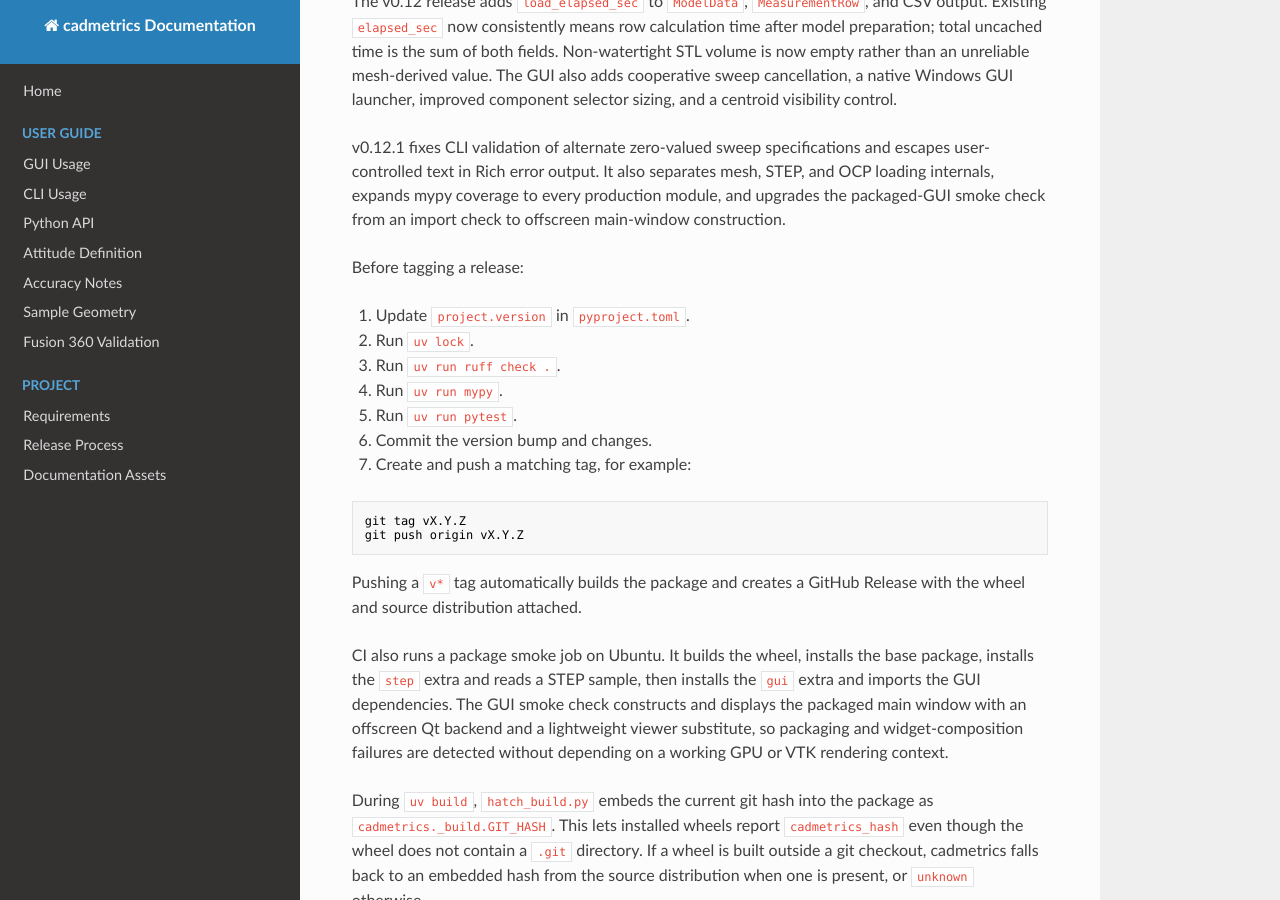
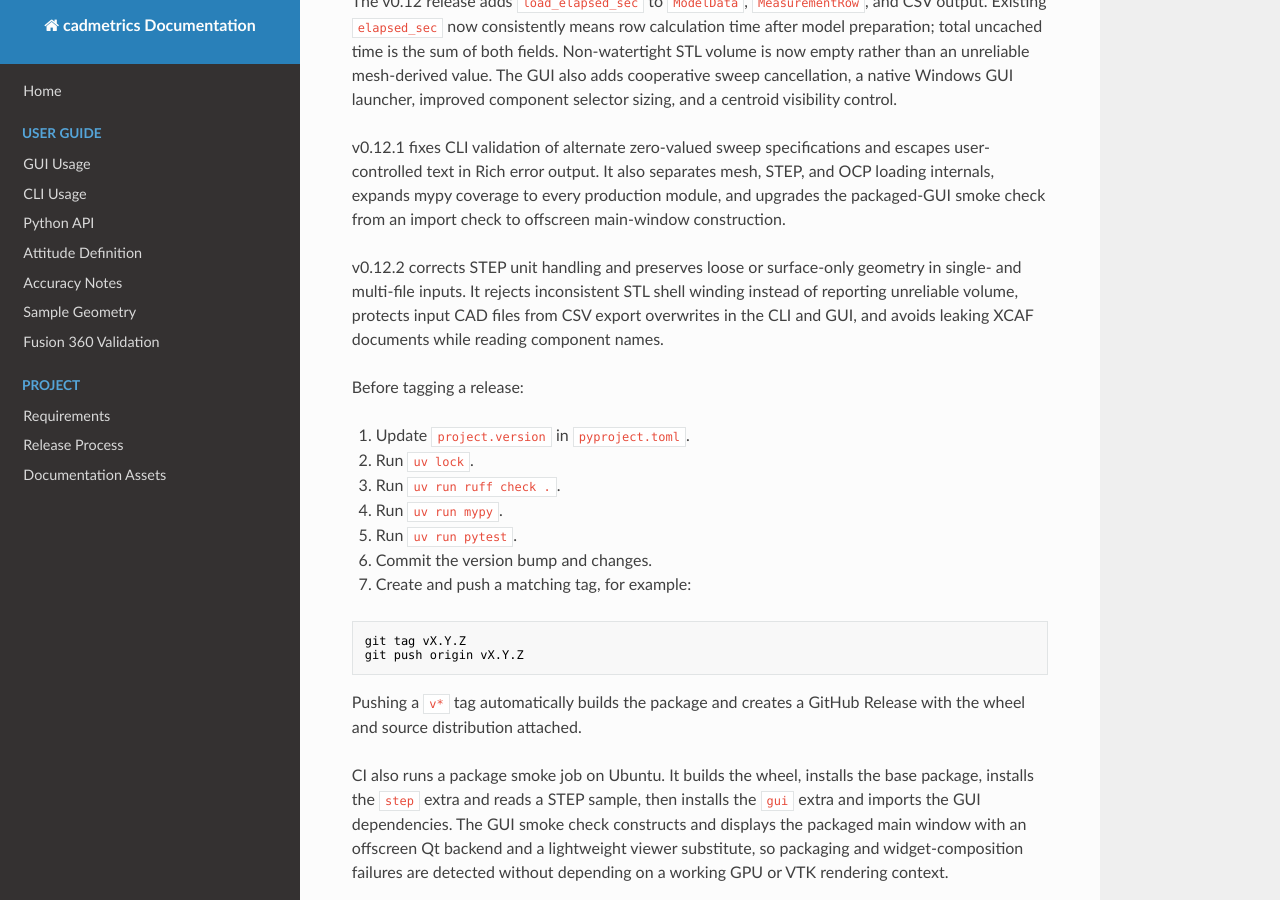
Before and after one commit to pandorobo11/cadmetrics, an MkDocs documentation site: the page built from docs/release.md, in a window 1280 px wide and 900 px high, scrolled down 365 px. Built offline with MkDocs 1.6.1, drawn with Linux system fonts in a browser that asks for light colours; nearby versions of some CDN libraries.

Commit message:
Prepare v0.12.2 release

```diff
--- a/docs/release.md
+++ b/docs/release.md
@@ -18,6 +18,11 @@ v0.12.1 fixes CLI validation of alternate zero-valued sweep specifications and e
 user-controlled text in Rich error output. It also separates mesh, STEP, and OCP loading
 internals, expands mypy coverage to every production module, and upgrades the packaged-GUI smoke
 check from an import check to offscreen main-window construction.
+
+v0.12.2 corrects STEP unit handling and preserves loose or surface-only geometry in single- and
+multi-file inputs. It rejects inconsistent STL shell winding instead of reporting unreliable
+volume, protects input CAD files from CSV export overwrites in the CLI and GUI, and avoids leaking
+XCAF documents while reading component names.
 
 Before tagging a release:
 
--- a/pyproject.toml
+++ b/pyproject.toml
@@ -1,6 +1,6 @@
 [project]
 name = "cadmetrics"
-version = "0.12.1"
+version = "0.12.2"
 description = "CLI and Python API for CAD volume, surface area, and projected area metrics."
 readme = "README.md"
 requires-python = ">=3.12,<3.13"
```
Also changed, not shown: 1 other file.
